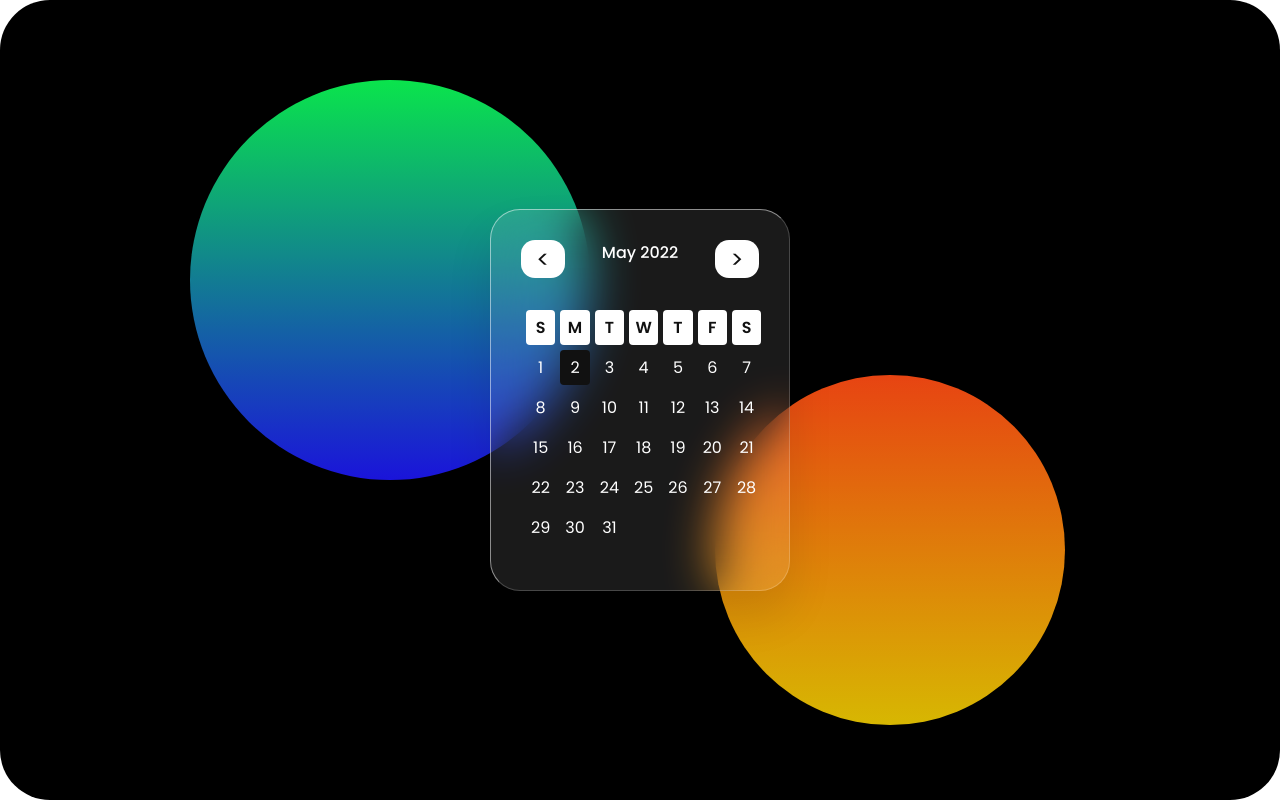
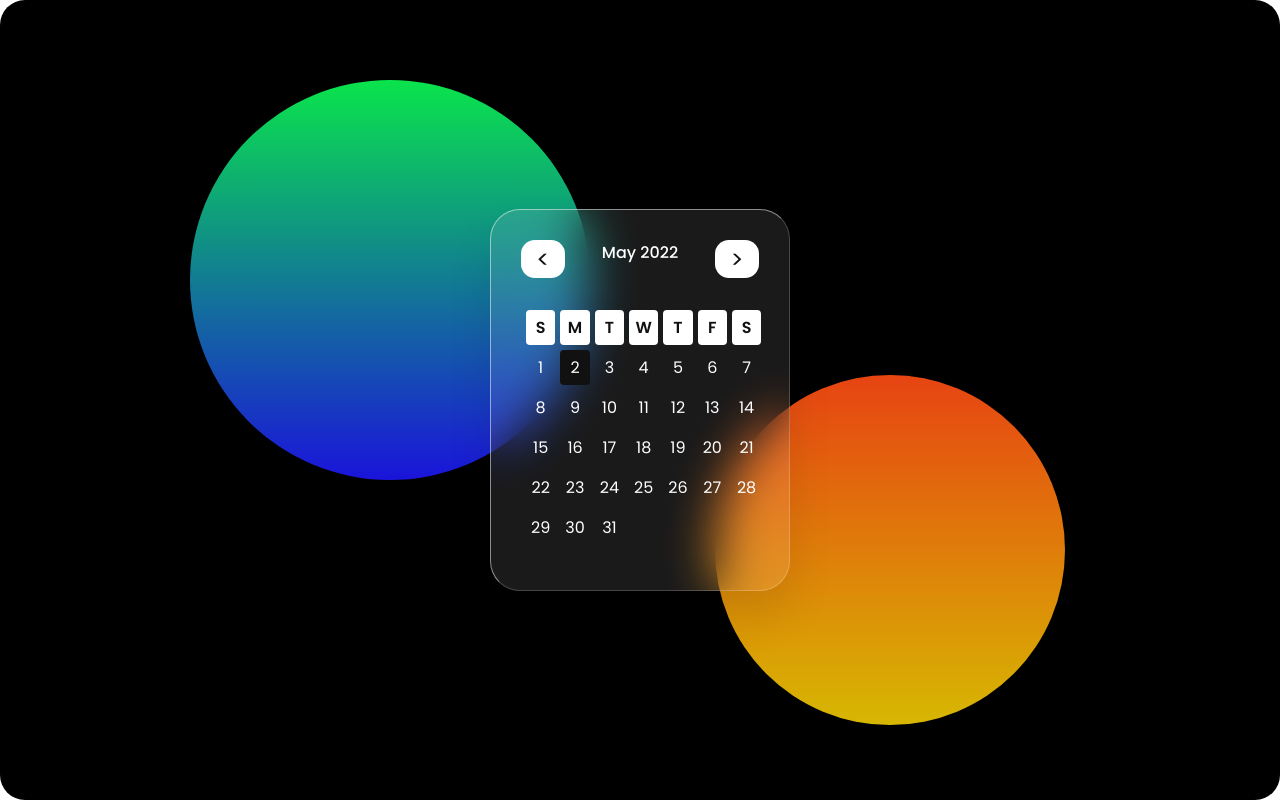
Before and after one commit to smartsakthi/glasscalendarui, a plain HTML site: page index.html in a window 1280 px wide. Drawn offline with Linux system fonts and the light colour scheme.

Commit message:
Update calstyle.css

```diff
--- a/calstyle.css
+++ b/calstyle.css
@@ -17,7 +17,7 @@ section
     min-height: 100vh;
     background: #000000;
     overflow: hidden;
-    border-radius: 50px;
+    border-radius: 25px;
 
 
 
```
